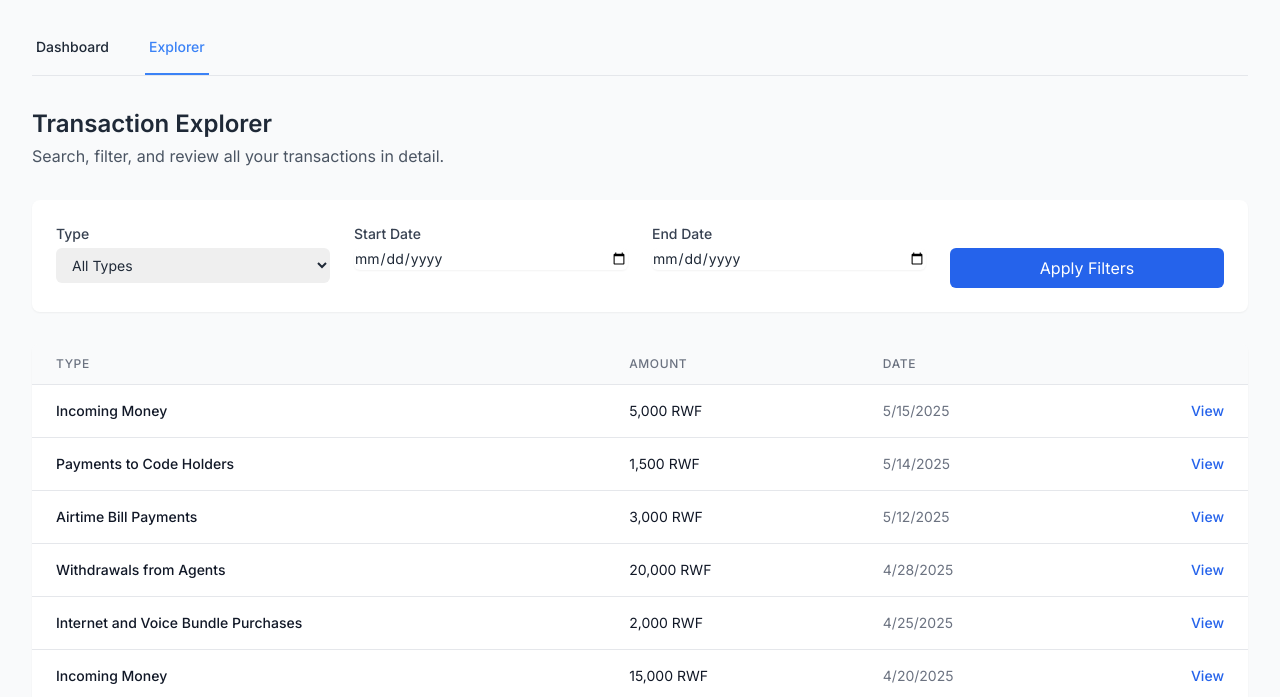
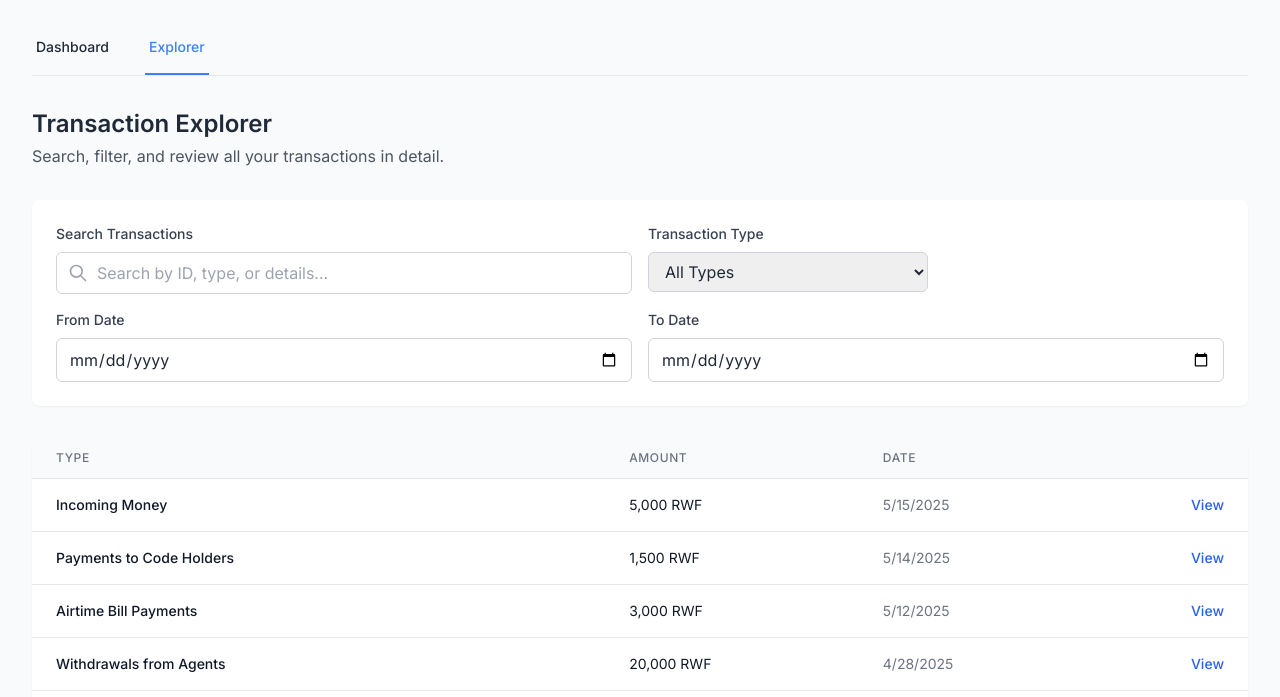
Before and after one commit to Momo-Analysis/momo-data-analysis, a plain HTML site: page frontend-v2/transaction.html in a window 1280 px wide. Shown: the part 103-800 px from the top of the page. Drawn offline with nearby package versions, Linux system fonts and the light colour scheme.

Commit message:
feat: Add search functionality and improve filtering options for transactions

```diff
--- a/frontend-v2/js/transactions.js
+++ b/frontend-v2/js/transactions.js
@@ -136,10 +136,9 @@ document.addEventListener("DOMContentLoaded", () => {
       },
     ],
   };
-
   const state = {
     transactions: [],
-    filters: { type: "All Types", startDate: "", endDate: "" },
+    filters: { type: "All Types", startDate: "", endDate: "", search: "" },
     pagination: { currentPage: 1, limit: 7, totalPages: 1 },
   };
 
@@ -253,31 +252,51 @@ document.addEventListener("DOMContentLoaded", () => {
   }
 
   // --- LOGIC & EVENT HANDLERS ---
-
   function getFilteredTransactions() {
-    const { type, startDate, endDate } = state.filters;
+    const { type, startDate, endDate, search } = state.filters;
     return state.transactions.filter((tx) => {
       const txDate = new Date(tx.timestamp);
       const isTypeMatch = type === "All Types" || tx.type === type;
       const isStartDateMatch = !startDate || txDate >= new Date(startDate);
       const isEndDateMatch = !endDate || txDate <= new Date(endDate);
-      return isTypeMatch && isStartDateMatch && isEndDateMatch;
+
+      // Search functionality - search in type, amount, and details
+      const isSearchMatch =
+        !search ||
+        tx.type.toLowerCase().includes(search.toLowerCase()) ||
+        tx.id.toString().includes(search) ||
+        tx.amount.toString().includes(search) ||
+        Object.values(tx.details).some((detail) =>
+          detail.toString().toLowerCase().includes(search.toLowerCase())
+        );
+
+      return isTypeMatch && isStartDateMatch && isEndDateMatch && isSearchMatch;
     });
   }
-
-  function handleFilterApply() {
+  function handleFilterChange() {
     state.filters.type = document.getElementById("filter-type").value;
     state.filters.startDate =
       document.getElementById("filter-start-date").value;
     state.filters.endDate = document.getElementById("filter-end-date").value;
+    state.filters.search = document.getElementById("search-input").value;
     state.pagination.currentPage = 1;
     renderTransactionList();
   }
 
   // Event Listeners
+  // Dynamic filtering - no apply button needed
   document
-    .getElementById("filter-apply")
-    .addEventListener("click", handleFilterApply);
+    .getElementById("filter-type")
+    .addEventListener("change", handleFilterChange);
+  document
+    .getElementById("filter-start-date")
+    .addEventListener("change", handleFilterChange);
+  document
+    .getElementById("filter-end-date")
+    .addEventListener("change", handleFilterChange);
+  document
+    .getElementById("search-input")
+    .addEventListener("input", handleFilterChange);
 
   document
     .getElementById("pagination-controls")
--- a/frontend-v2/transaction.html
+++ b/frontend-v2/transaction.html
@@ -48,60 +48,87 @@
             Search, filter, and review all your transactions in detail.
           </p>
         </div>
+        <!-- Search and Filter Section -->
+        <div class="bg-white rounded-lg shadow-sm p-6 mb-8">
+          <div
+            class="grid grid-cols-1 md:grid-cols-2 lg:grid-cols-4 gap-4 mb-4"
+          >
+            <!-- Search Input -->
+            <div class="lg:col-span-2">
+              <label
+                for="search-input"
+                class="block text-sm font-medium text-gray-700 mb-2"
+                >Search Transactions</label
+              >
+              <div class="relative">
+                <input
+                  type="text"
+                  id="search-input"
+                  placeholder="Search by ID, type, or details..."
+                  class="w-full pl-10 pr-4 py-2 border border-gray-300 rounded-md focus:outline-none focus:ring-2 focus:ring-blue-500 focus:border-transparent"
+                />
+                <div
+                  class="absolute inset-y-0 left-0 pl-3 flex items-center pointer-events-none"
+                >
+                  <svg
+                    class="h-5 w-5 text-gray-400"
+                    fill="none"
+                    stroke="currentColor"
+                    viewBox="0 0 24 24"
+                  >
+                    <path
+                      stroke-linecap="round"
+                      stroke-linejoin="round"
+                      stroke-width="2"
+                      d="M21 21l-6-6m2-5a7 7 0 11-14 0 7 7 0 0114 0z"
+                    ></path>
+                  </svg>
+                </div>
+              </div>
+            </div>
 
-        <!-- Filters -->
-        <div class="bg-white p-6 rounded-lg shadow-sm mb-8">
-          <div class="grid grid-cols-1 md:grid-cols-2 lg:grid-cols-4 gap-6">
+            <!-- Transaction Type Filter -->
             <div>
               <label
                 for="filter-type"
-                class="block text-sm font-medium text-gray-700"
-                >Type</label
+                class="block text-sm font-medium text-gray-700 mb-2"
+                >Transaction Type</label
               >
               <select
                 id="filter-type"
-                class="mt-1 block w-full pl-3 pr-10 py-2 text-base border-gray-300 focus:outline-none focus:ring-blue-500 focus:border-blue-500 sm:text-sm rounded-md"
+                class="w-full border border-gray-300 rounded-md px-3 py-2 focus:outline-none focus:ring-2 focus:ring-blue-500 focus:border-transparent"
               >
                 <option>All Types</option>
                 <!-- Options will be injected by JS -->
               </select>
             </div>
+          </div>
+
+          <div class="grid grid-cols-1 md:grid-cols-2 gap-4">
+            <!-- Date Range -->
             <div>
               <label
                 for="filter-start-date"
-                class="block text-sm font-medium text-gray-700"
-                >Start Date</label
+                class="block text-sm font-medium text-gray-700 mb-2"
+                >From Date</label
               >
               <input
                 type="date"
                 id="filter-start-date"
-                class="mt-1 block w-full border-gray-300 rounded-md shadow-sm focus:ring-blue-500 focus:border-blue-500 sm:text-sm"
+                class="w-full border border-gray-300 rounded-md px-3 py-2 focus:outline-none focus:ring-2 focus:ring-blue-500 focus:border-transparent"
               />
             </div>
             <div>
               <label
                 for="filter-end-date"
-                class="block text-sm font-medium text-gray-700"
-                >End Date</label
+                class="block text-sm font-medium text-gray-700 mb-2"
+                >To Date</label
               >
               <input
                 type="date"
                 id="filter-end-date"
-                class="mt-1 block w-full border-gray-300 rounded-md shadow-sm focus:ring-blue-500 focus:border-blue-500 sm:text-sm"
+                class="w-full border border-gray-300 rounded-md px-3 py-2 focus:outline-none focus:ring-2 focus:ring-blue-500 focus:border-transparent"
               />
-            </div>
-            <div>
-              <label
-                for="filter-apply"
-                class="block text-sm font-medium text-transparent"
-                >Actions</label
-              >
-              <button
-                id="filter-apply"
-                class="mt-1 w-full bg-blue-600 text-white py-2 px-4 rounded-md hover:bg-blue-700 focus:outline-none focus:ring-2 focus:ring-offset-2 focus:ring-blue-500"
-              >
-                Apply Filters
-              </button>
             </div>
           </div>
         </div>
```
